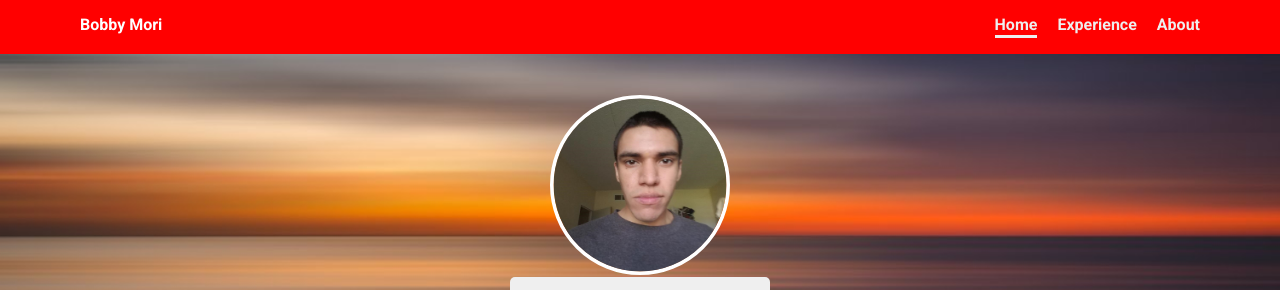
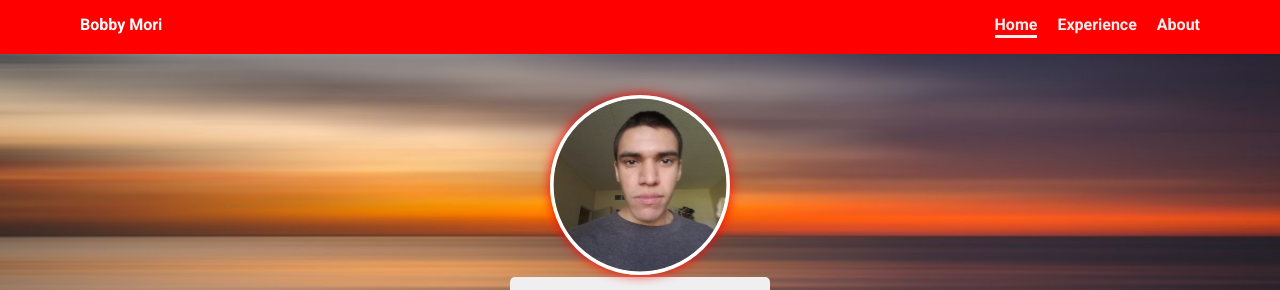
Before and after one commit to Survivor648/Personal-project-1, a plain HTML site: page index.html in a window 1280 px wide. In both pictures the pointer is over the picture 640 px from the left and 185 px from the top of the page. Shown: the top 290 px of the page. Drawn offline with Linux system fonts and the light colour scheme; a web font is replaced by a local one.

Commit message:
Update styles.css

```diff
--- a/styles.css
+++ b/styles.css
@@ -290,6 +290,8 @@ a.social:hover {
     transition: all .5s;
   }
 
+  #home img:hover,
+  #exp img:hover,
   #about img:hover {
     box-shadow: 0 0 10px 0 red;
   }
```
